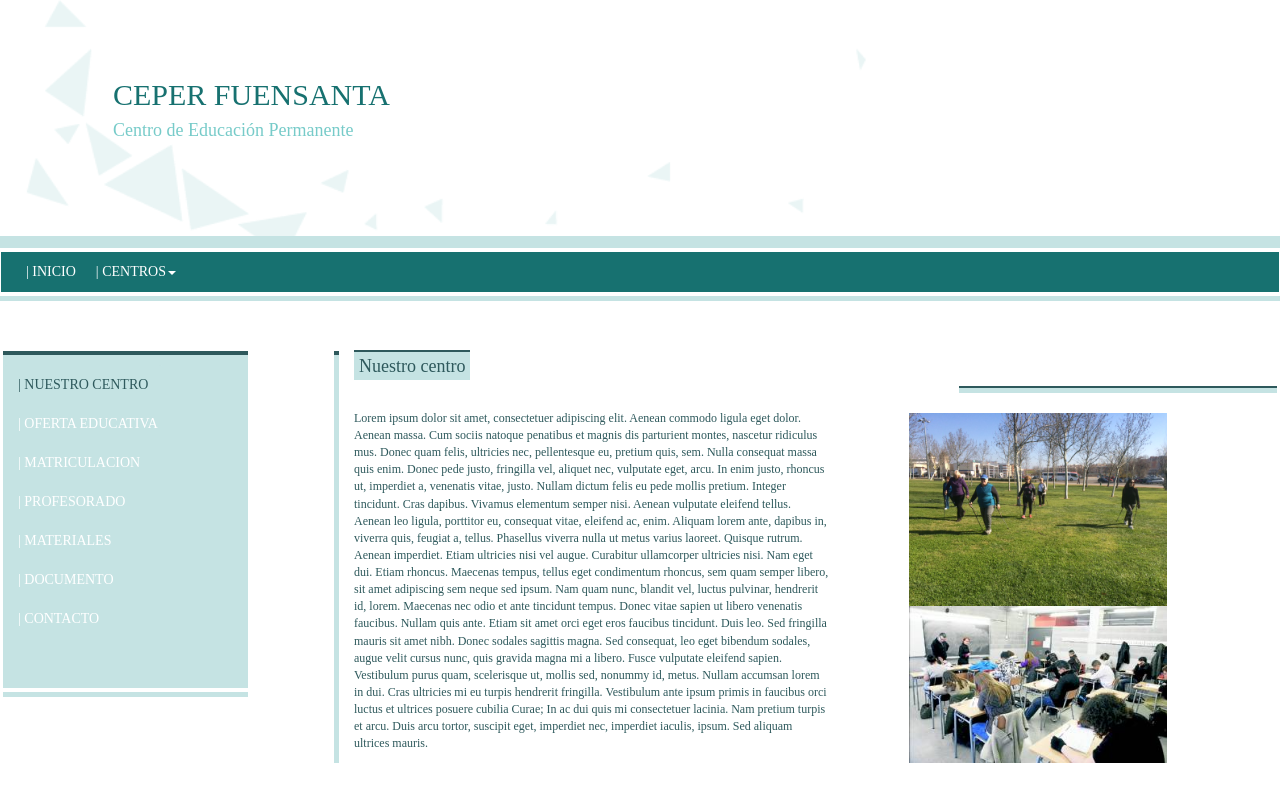
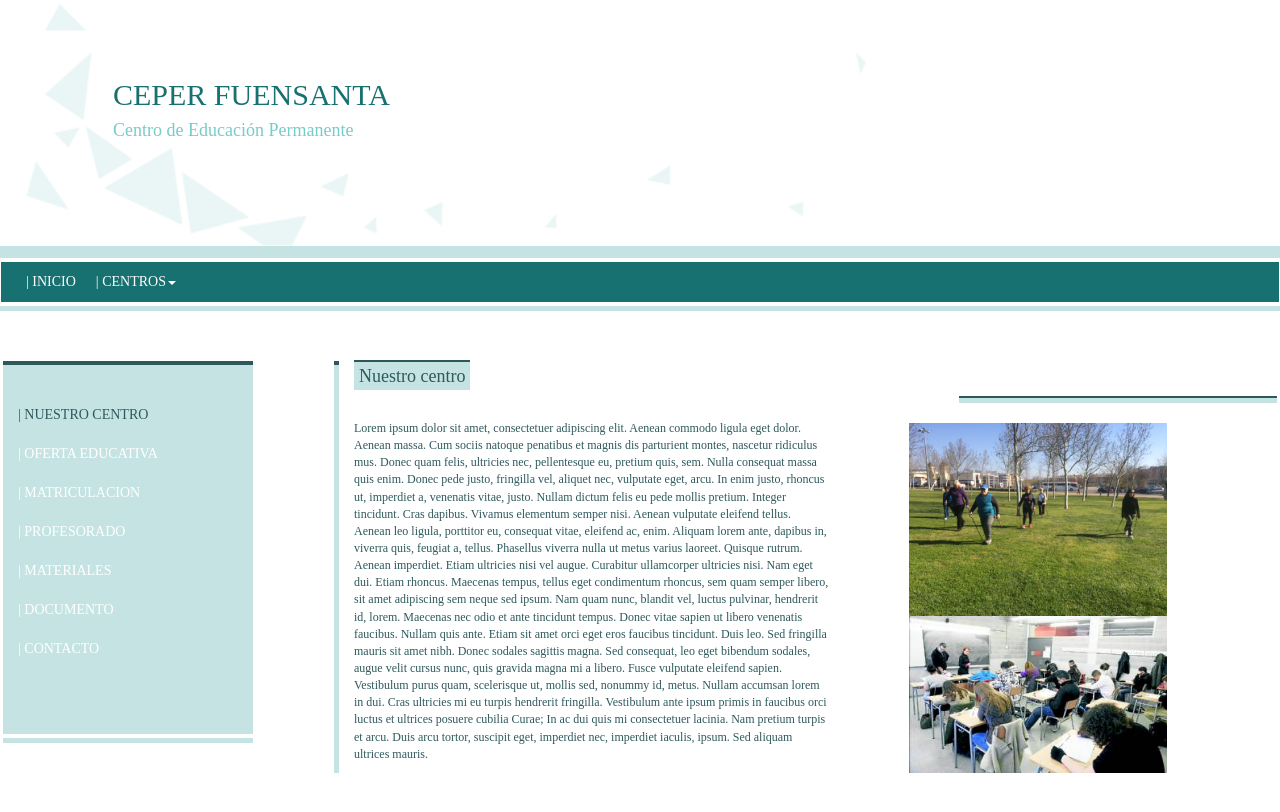
Before and after one commit to anamdgr/ceperFuensantaWeb, a website: page index.html in a window 1280 px wide. Shown: the top 812 px of the page. Drawn offline with nearby package versions, Linux system fonts and the light colour scheme; a web font is replaced by a local one.

Commit message:
fijados los tamaños de sidebar y cabecera

```diff
--- a/css/header.css
+++ b/css/header.css
@@ -1,6 +1,6 @@
 
 #blue-line {
-	margin-top: 5px;
+	margin-top: 0px;
 	margin-left: 0px;
 	margin-bottom: 3px;
     overflow-y: auto;
@@ -26,9 +26,9 @@
 	margin-left: -2px;
 	margin-right: -2px;
 	margin-top: -2px;
-	margin-bottom: -10px;
+	margin-bottom: -2px;
 	width: 105%;
-	height: 25%;
+	height: 250px;
 }
 
 .titulo {
--- a/css/main-body.css
+++ b/css/main-body.css
@@ -28,7 +28,7 @@ body {
 }
 
 #white-line {
-    margin-top: 50px;
+    margin-bottom: -5px;
     margin-left: 0px;
     overflow-y: auto;
     width: 100%;
@@ -67,6 +67,7 @@ body {
 	border-bottom: 5px solid transparent;
 	border-left: 5px solid #2E595C;
 }
+
 .container-fluid.cuerpo {
 	margin-top: 50px;
 	margin-left: -2px;
@@ -90,10 +91,10 @@ body {
 .barra-lateral {
 	background: #C5E3E3;
 	margin-left: -10px !important;
-	width: 80%;
 	border-top: 4px solid;
 	border-top-color: #2E595C;
 	padding-top: 10px;
+	display: inline-block;
 }
 
 .titulo-cuerpo {
--- a/css/simple-sidebar.css
+++ b/css/simple-sidebar.css
@@ -1,11 +1,11 @@
 
 .sidebar-nav {
     position: static;
-    top: 25px;
-    width: 75%;
-    margin: 0;
-    padding: 0;
+    margin-top: 20px;
+    margin-bottom: 60px;
+    display: inline-block;
     list-style: none;
+    width: 250px;
 }
 
 .sidebar-nav li {
@@ -14,6 +14,7 @@
 }
 
 .sidebar-nav li a {
+	width: 200px;
     display: block;
     text-decoration: none;
     color: #fff;
--- a/index.html
+++ b/index.html
@@ -47,7 +47,7 @@
 	<nav class="navbar">
   		<div class="container-fluid barra">
     		<ul class="nav navbar-nav">
-	      		<li><a href="#">| INICIO</a></li>
+	      		<li><a href="index.html">| INICIO</a></li>
 	      		<li class="dropdown">
 	        		<a class="dropdown-toggle" data-toggle="dropdown" href="#">| CENTROS<span class="caret"></span></a>
 		        	<ul class="dropdown-menu columns-5">
```
